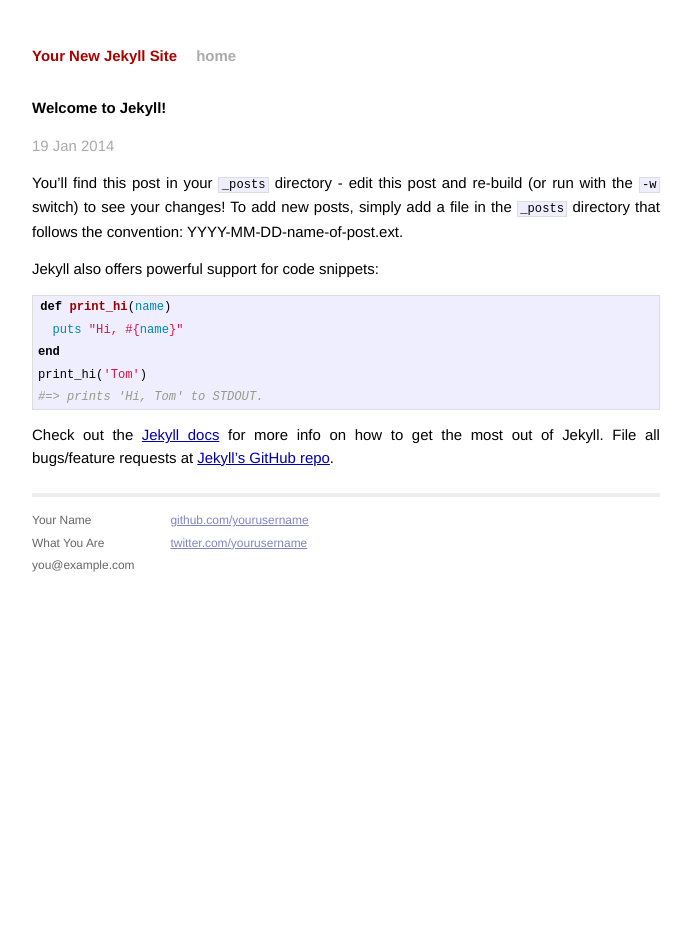
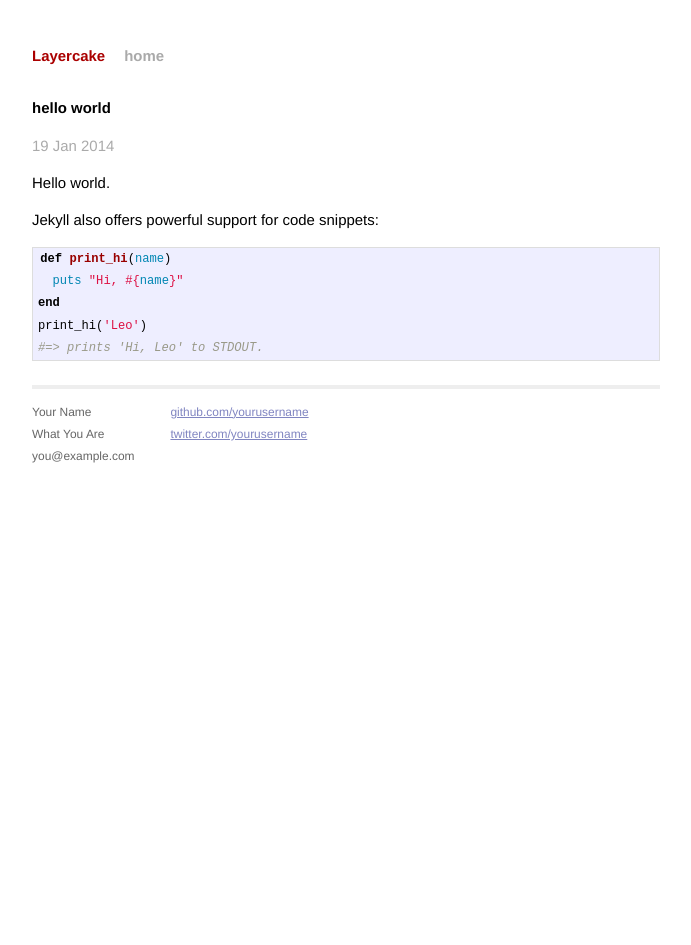
Before and after one commit to leofrozenyogurt/layercake, a Jekyll site: the page built from _posts/2014-01-19-welcome-to-jekyll.markdown, in a window 1280 px wide. Shown: the whole page, without its empty margins (294-985 px from the left). Built offline with Jekyll 4.4.1, drawn with Linux system fonts in a browser that asks for light colours; Markdown is read by kramdown in place of the engine named in the settings.

Commit message:
base url

```diff
--- a/_config.yml
+++ b/_config.yml
@@ -1,3 +1,4 @@
-name: Your New Jekyll Site
+name: Layercake
 markdown: redcarpet
 pygments: true
+baseurl: /layercake
--- a/_layouts/default.html
+++ b/_layouts/default.html
@@ -10,7 +10,7 @@
         <link rel="stylesheet" href="/css/syntax.css">
 
         <!-- Custom CSS -->
-        <link rel="stylesheet" href="/css/main.css">
+        <link rel="stylesheet" href="{{site.basurl}}/css/main.css">
 
     </head>
     <body>
--- a/_posts/2014-01-19-welcome-to-jekyll.markdown
+++ b/_posts/2014-01-19-welcome-to-jekyll.markdown
@@ -1,12 +1,11 @@
 ---
 layout: post
-title:  "Welcome to Jekyll!"
+title:  "hello world"
 date:   2014-01-19 19:53:02
 categories: jekyll update
 ---
 
-You'll find this post in your `_posts` directory - edit this post and re-build (or run with the `-w` switch) to see your changes!
-To add new posts, simply add a file in the `_posts` directory that follows the convention: YYYY-MM-DD-name-of-post.ext.
+Hello world.
 
 Jekyll also offers powerful support for code snippets:
 
@@ -14,11 +13,6 @@
 def print_hi(name)
   puts "Hi, #{name}"
 end
-print_hi('Tom')
-#=> prints 'Hi, Tom' to STDOUT.
+print_hi('Leo')
+#=> prints 'Hi, Leo' to STDOUT.
 {% endhighlight %}
-
-Check out the [Jekyll docs][jekyll] for more info on how to get the most out of Jekyll. File all bugs/feature requests at [Jekyll's GitHub repo][jekyll-gh].
-
-[jekyll-gh]: https://github.com/mojombo/jekyll
-[jekyll]:    http://jekyllrb.com
--- a/index.html
+++ b/index.html
@@ -1,6 +1,6 @@
 ---
 layout: default
-title: Your New Jekyll Site
+title: Layercake
 ---
 
 <div id="home">
```
